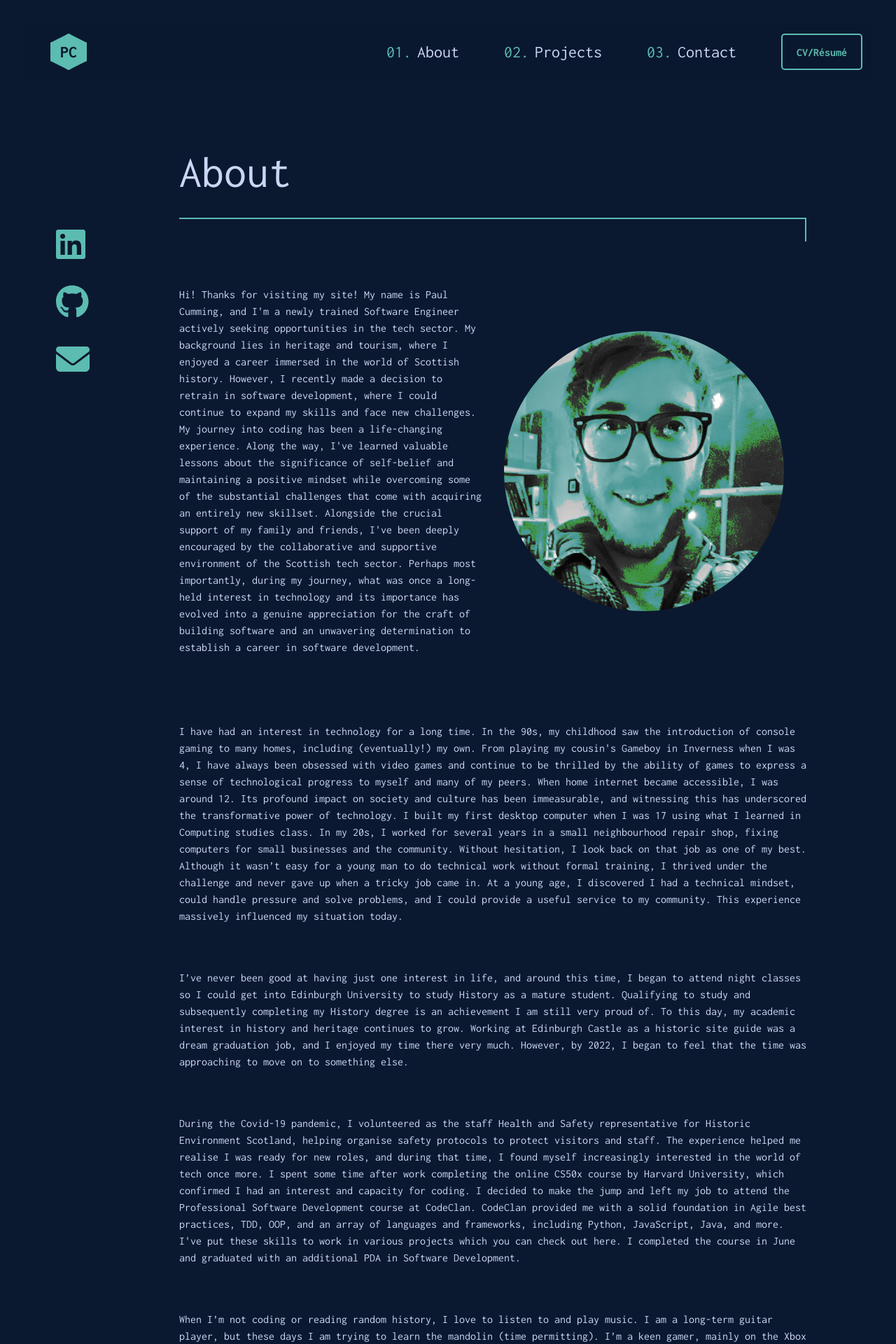
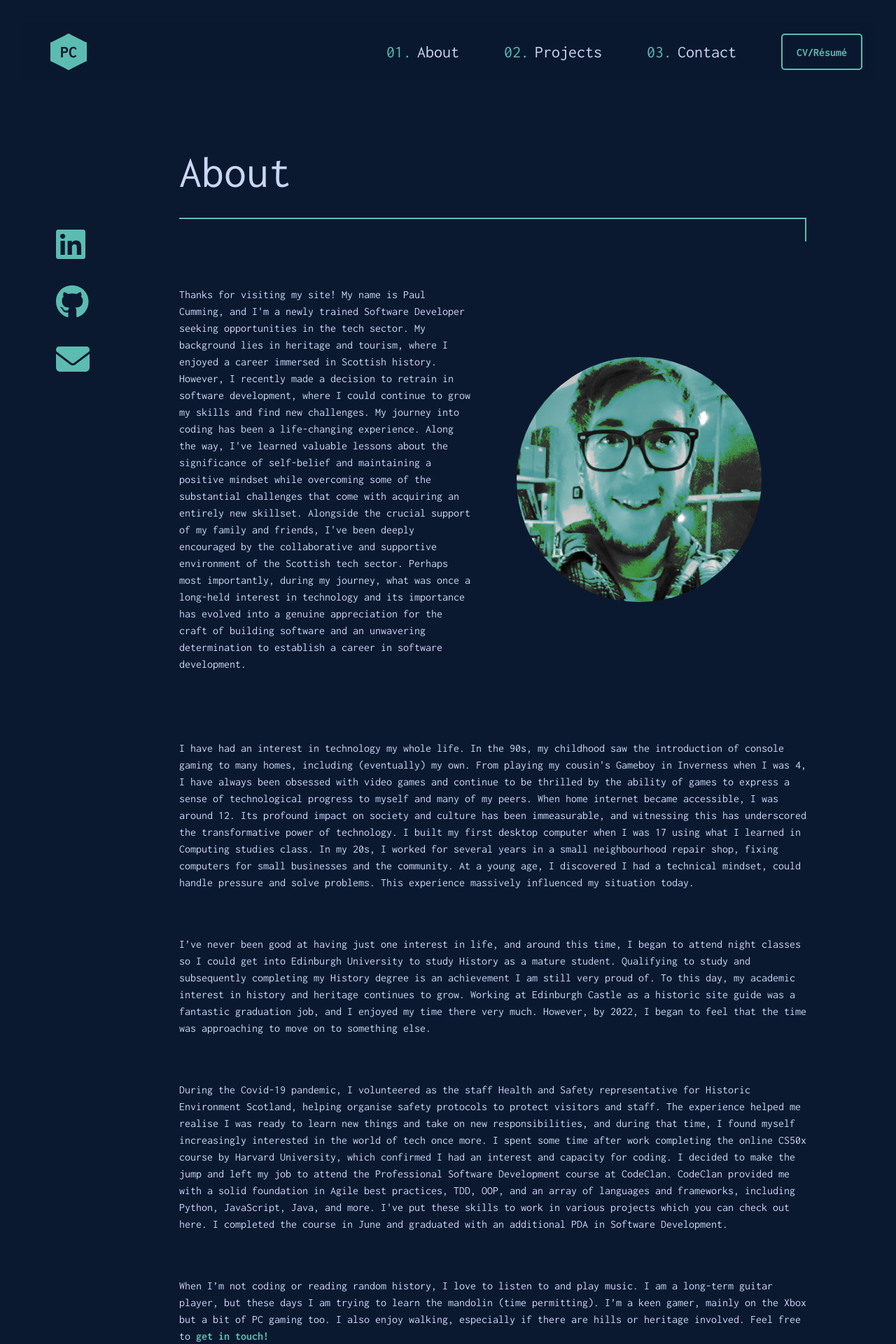
Before and after one commit to WaxenOsprey/WaxenOsprey.github.io, a React (Create React App) app: page /about in a window 1280 px wide. Shown: the top 1920 px of the page at 70% size. Built offline with nearby package versions, Linux system fonts and the light colour scheme.

Commit message:
edited about

```diff
--- a/src/containers/About.js
+++ b/src/containers/About.js
@@ -18,25 +18,31 @@ const About = () => {
             <ProfilePic src={profilePic} alt="profile picture" />
             <UpperWrapper>
               <AboutSection>
-                Hi! Thanks for visiting my site! My name is Paul Cumming, and I'm a newly trained Software Engineer actively seeking opportunities in the tech sector. My background lies in heritage and tourism, where I enjoyed a career immersed in the world of Scottish history. However, I recently made a decision to retrain in software development, where I could continue to expand my skills and face new challenges. My journey into coding has been a life-changing experience. Along the way, I've learned valuable lessons about the significance of self-belief and maintaining a positive mindset while overcoming some of the substantial challenges that come with acquiring an entirely new skillset. Alongside the crucial support of my family and friends, I've been deeply encouraged by the collaborative and supportive environment of the Scottish tech sector. Perhaps most importantly, during my journey, what was once a long-held interest in technology and its importance has evolved into a genuine appreciation for the craft of building software and an unwavering determination to establish a career in software development.
+                Thanks for visiting my site! My name is Paul Cumming, and I'm a newly trained Software Developer seeking opportunities in the tech sector. My background lies in heritage and tourism, where I enjoyed a career immersed in Scottish history. However, I recently made a decision to retrain in software development, where I could continue to grow my skills and find new challenges. My journey into coding has been a life-changing experience. Along the way, I've learned valuable lessons about the significance of self-belief and maintaining a positive mindset while overcoming some of the substantial challenges that come with acquiring an entirely new skillset. Alongside the crucial support of my family and friends, I've been deeply encouraged by the collaborative and supportive environment of the Scottish tech sector. Perhaps most importantly, during my journey, what was once a long-held interest in technology and its importance has evolved into a genuine appreciation for the craft of building software and an unwavering determination to establish a career in software development.
               </AboutSection>
             </UpperWrapper>
           </UpperContainer>
           <AboutSectionExtra>
-          I have had an interest in technology for a long time. In the 90s, my childhood saw the introduction of console gaming to many homes, including (eventually!) my own. From playing my cousin's Gameboy in Inverness when I was 4, I have always been obsessed with video games and continue to be thrilled by the ability of games to express a sense of technological progress to myself and many of my peers. When home internet became accessible, I was around 12. Its profound impact on society and culture has been immeasurable, and witnessing this has underscored the transformative power of technology. I built my first desktop computer when I was 17 using what I learned in Computing studies class. In my 20s, I worked for several years in a small neighbourhood repair shop, fixing computers for small businesses and the community. Without hesitation, I look back on that job as one of my best. Although it wasn’t easy for a young man to do technical work without formal training, I thrived under the challenge and never gave up when a tricky job came in. At a young age, I discovered I had a technical mindset, could handle pressure and solve problems, and I could provide a useful service to my community. This experience massively influenced my situation today.
+          I have had an interest in technology my whole life. In the 90s, my childhood saw the introduction of console gaming to many homes, including (eventually) my own. From playing my cousin's Gameboy in Inverness when I was 4, I have always been obsessed with video games and continue to be thrilled by the ability of games to express a sense of technological progress to myself and many of my peers. When home internet became accessible, I was around 12. Its profound impact on society and culture has been immeasurable, and witnessing this has underscored the transformative power of technology. I built my first desktop computer when I was 17 using what I learned in Computing studies class. In my 20s, I worked for several years in a small neighbourhood repair shop, fixing computers for small businesses and the community. At a young age, I discovered I had a technical mindset, could handle pressure and solve problems. This experience massively influenced my situation today.
           </AboutSectionExtra>
           <AboutSectionExtra>
-          I’ve never been good at having just one interest in life, and around this time, I began to attend night classes so I could get into Edinburgh University to study History as a mature student. Qualifying to study and subsequently completing my History degree is an achievement I am still very proud of. To this day, my academic interest in history and heritage continues to grow. Working at Edinburgh Castle as a historic site guide was a dream graduation job, and I enjoyed my time there very much. However, by 2022, I began to feel that the time was approaching to move on to something else.
+          I’ve never been good at having just one interest in life, and around this time, I began to attend night classes so I could get into Edinburgh University to study History as a mature student. Qualifying to study and subsequently completing my History degree is an achievement I am still very proud of. To this day, my academic interest in history and heritage continues to grow. Working at Edinburgh Castle as a historic site guide was a fantastic graduation job, and I enjoyed my time there very much. However, by 2022, I began to feel that the time was approaching to move on to something else.
           </AboutSectionExtra>
           <AboutSectionExtra>
-          During the Covid-19 pandemic, I volunteered as the staff Health and Safety representative for Historic Environment Scotland, helping organise safety protocols to protect visitors and staff. The experience helped me realise I was ready for new roles, and during that time, I found myself increasingly interested in the world of tech once more. I spent some time after work completing the online CS50x course by Harvard University, which confirmed I had an interest and capacity for coding. I decided to make the jump and left my job to attend the Professional Software Development course at CodeClan. CodeClan provided me with a solid foundation in Agile best practices, TDD, OOP, and an array of languages and frameworks, including Python, JavaScript, Java, and more. I've put these skills to work in various projects which you can check out here. I completed the course in June and graduated with an additional PDA in Software Development.           </AboutSectionExtra>
+          During the Covid-19 pandemic, I volunteered as the staff Health and Safety representative for Historic Environment Scotland, helping organise safety protocols to protect visitors and staff. The experience helped me realise I was ready to learn new things and take on new responsibilities, and during that time, I found myself increasingly interested in the world of tech once more. I spent some time after work completing the online CS50x course by Harvard University, which confirmed I had an interest and capacity for coding. I decided to make the jump and left my job to attend the Professional Software Development course at CodeClan. CodeClan provided me with a solid foundation in Agile best practices, TDD, OOP, and an array of languages and frameworks, including Python, JavaScript, Java, and more. I've put these skills to work in various projects which you can check out here. I completed the course in June and graduated with an additional PDA in Software Development.           </AboutSectionExtra>
           <AboutSectionExtraLast>
-          When I’m not coding or reading random history, I love to listen to and play music. I am a long-term guitar player, but these days I am trying to learn the mandolin (time permitting). I’m a keen gamer, mainly on the Xbox but a bit of PC gaming too. I also enjoy walking, especially if there are hills or heritage involved. Feel free to get in touch!          </AboutSectionExtraLast>
+          When I’m not coding or reading random history, I love to listen to and play music. I am a long-term guitar player, but these days I am trying to learn the mandolin (time permitting). I’m a keen gamer, mainly on the Xbox but a bit of PC gaming too. I also enjoy walking, especially if there are hills or heritage involved. Feel free to <ContactLink href='/contact'>get in touch! </ContactLink>         </AboutSectionExtraLast>
         </AboutWrapper>
       </AboutContainer>
     </>
   );
 };
+
+const ContactLink = styled.a.attrs({ 'data-display-name': 'ContactLink' })`
+  color: rgb(92, 188, 177);
+  font-weight: bold;
+  text-decoration: none;
+`
 
 const AboutContainer = styled.div.attrs({ 'data-display-name': 'AboutContainer' })`
   display: flex;
@@ -104,15 +110,15 @@ const Message = styled.p.attrs({ 'data-display-name': 'Message' })`
 `;
 
 const ProfilePic = styled.img.attrs({ 'data-display-name': 'ProfilePic' })`
-  height: 400px;
-  width: 400px;
+  height: 350px;
+  width: 350px;
   border-radius: 50%;
-  margin: 2rem;
+  margin: 4rem;
 
     @media (max-width: 768px) {
         height: 200px;
         width: 200px;
-        margin: 0;
+        margin: 2rem;
     }
 `;
 
```
